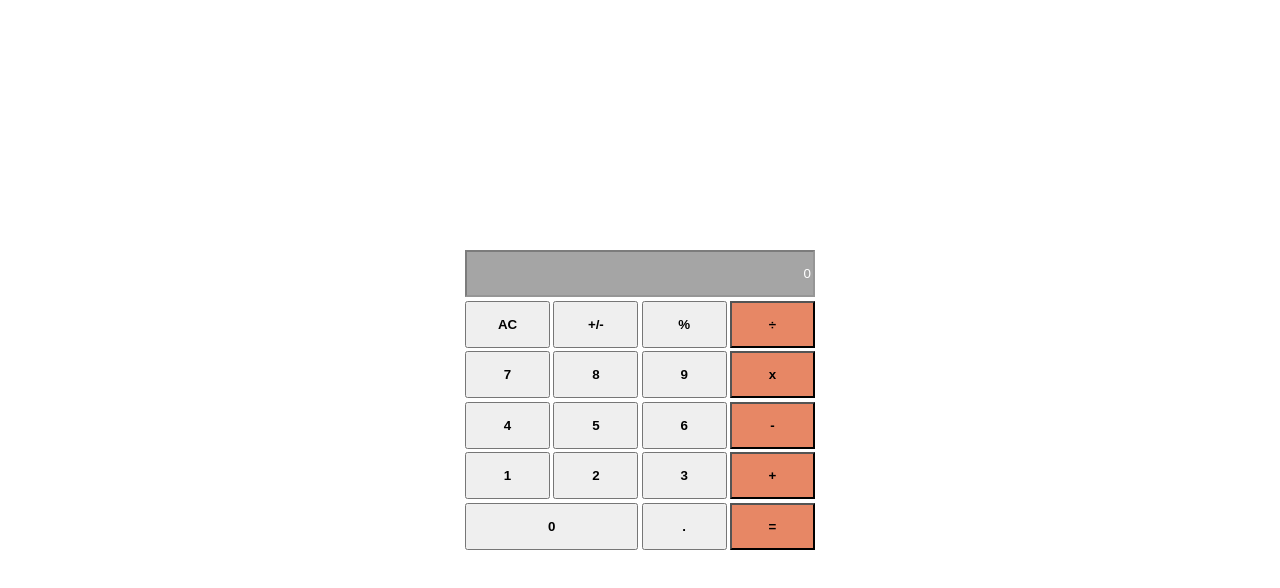
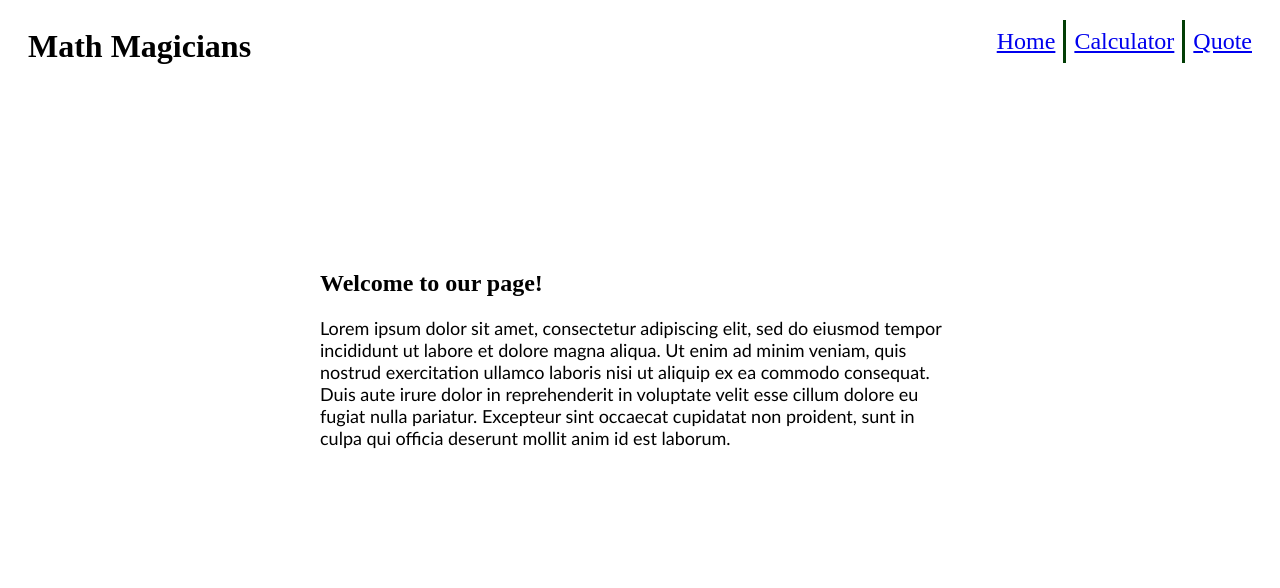
Before and after one commit to jaferIdrees/math-magicians-react, a React (Create React App) app: page / in a window 1280 px wide. Shown: the top 588 px of the page. Built offline with nearby package versions, Linux system fonts and the light colour scheme.

Commit message:
Add Home & Quote pages

```diff
--- a/package.json
+++ b/package.json
@@ -9,6 +9,7 @@
     "big.js": "^6.2.1",
     "react": "^18.2.0",
     "react-dom": "^18.2.0",
+    "react-router-dom": "^6.3.0",
     "react-scripts": "5.0.1",
     "web-vitals": "^2.1.4"
   },
--- a/src/App.css
+++ b/src/App.css
@@ -1,11 +1,17 @@
 
-.calculatorContainer {
+.calculatorContainer,
+.homePageContainer {
   position: absolute;
   top: 0;
   bottom: 0;
   left: 0;
   right: 0;
   margin: auto;
+  max-width: 50vw;
+  max-height: 300px;
+}
+
+.calculatorContainer {
   display: grid;
   gap: 0.2em;
   grid-template-columns: repeat(4, 1fr);
@@ -36,3 +42,19 @@
 .key[value='-'] {
   background-color: rgb(231, 135, 101);
 }
+
+.homePageText {
+  font-family: 'Trebuchet MS', 'Lucida Sans Unicode', 'Lucida Grande', 'Lucida Sans', Arial, sans-serif;
+  font-size: 18px;
+}
+
+.calculatorTile {
+  position: absolute;
+  top: 0;
+  bottom: 0;
+  left: -20vw;
+  right: 0;
+  margin: auto;
+  max-width: 50vw;
+  max-height: 300px;
+}
--- a/src/App.js
+++ b/src/App.js
@@ -1,11 +1,20 @@
 import React from 'react';
+import { Routes, Route } from 'react-router-dom';
 import './App.css';
+import Home from './components/Home';
 import Calculator from './components/Calculator';
+import Quote from './components/Quote';
 
 // eslint-disable-next-line react/prefer-stateless-function
 class App extends React.Component {
   render() {
-    return (<Calculator />);
+    return (
+      <Routes>
+        <Route path="/" element={<Home />} />
+        <Route path="calculator" element={<Calculator />} />
+        <Route path="/quote" element={<Quote />} />
+      </Routes>
+    );
   }
 }
 
--- a/src/components/Calculator.js
+++ b/src/components/Calculator.js
@@ -26,10 +26,13 @@ function Calculator() {
   const keys = keysElements(clickHandler);
   const { next, total } = calculatorData;
   return (
-    <div className="calculatorContainer">
-      <input type="text" className="result" value={next || total || 0} disabled />
-      {keys}
-    </div>
+    <>
+      <h2 className="calculatorTile">Let&apos;s do some math!</h2>
+      <div className="calculatorContainer">
+        <input type="text" className="result" value={next || total || 0} disabled />
+        {keys}
+      </div>
+    </>
   );
 }
 
--- /dev/null
+++ b/src/components/Home.js
@@ -0,0 +1,20 @@
+import React from 'react';
+
+function Home() {
+  return (
+    <div className="homePageContainer">
+      <h2 className="homePageTitle">Welcome to our page!</h2>
+      <p className="homePageText">
+        Lorem ipsum dolor sit amet, consectetur adipiscing elit,
+        sed do eiusmod tempor incididunt ut labore et dolore magna aliqua.
+        Ut enim ad minim veniam, quis nostrud exercitation ullamco laboris
+        nisi ut aliquip ex ea commodo consequat. Duis aute irure dolor in
+        reprehenderit in voluptate velit esse cillum dolore eu fugiat nulla
+        pariatur. Excepteur sint occaecat cupidatat non proident, sunt in
+        culpa qui officia deserunt mollit anim id est laborum.
+      </p>
+    </div>
+  );
+}
+
+export default Home;
--- /dev/null
+++ b/src/components/Navbar.css
@@ -0,0 +1,26 @@
+.navBar {
+  position: relative;
+  margin: 20px;
+  float: right;
+  display: flex;
+  flex-direction: row;
+  list-style: none;
+}
+
+.navBar li {
+  margin : 0;
+  padding: 0.5rem;
+  font-size: 1.5rem;
+}
+
+.navBar li:nth-child(1),
+.navBar li:nth-child(2) {
+  border-right: 3px solid rgb(2, 61, 5);
+}
+
+.mainTitle {
+  position: relative;
+  margin: 20px;
+  float: left;
+  padding: 0.5rem;
+}
--- /dev/null
+++ b/src/components/Navbar.js
@@ -0,0 +1,39 @@
+import { Link } from 'react-router-dom';
+import './Navbar.css';
+
+const links = [
+  {
+    id: 1,
+    path: '/',
+    text: 'Home',
+  },
+  {
+    id: 2,
+    path: '/calculator',
+    text: 'Calculator',
+  },
+  {
+    id: 3,
+    path: '/quote',
+    text: 'Quote',
+  },
+];
+
+function Navbar() {
+  return (
+    <div className="navbarContainer">
+      <nav>
+        <ul className="navBar">
+          {links.map((link) => (
+            <li key={link.id}>
+              <Link to={link.path}>{link.text}</Link>
+            </li>
+          ))}
+        </ul>
+      </nav>
+      <h1 className="mainTitle">Math Magicians</h1>
+    </div>
+  );
+}
+
+export default Navbar;
--- /dev/null
+++ b/src/components/Quote.js
@@ -0,0 +1,14 @@
+import React from 'react';
+
+function Quote() {
+  return (
+    <div className="homePageContainer">
+      <p className="homePageText">
+        Mathematics is not about numbers, equations, computations,
+        or algorithms: it is about understanding. (William Paul Thurston)
+      </p>
+    </div>
+  );
+}
+
+export default Quote;
--- a/src/index.js
+++ b/src/index.js
@@ -1,7 +1,16 @@
 import React from 'react';
 import ReactDOM from 'react-dom/client';
+import { BrowserRouter } from 'react-router-dom';
 import './index.css';
 import App from './App';
+import Navbar from './components/Navbar';
 
 const root = ReactDOM.createRoot(document.getElementById('root'));
-root.render(<App />);
+root.render(
+  <React.StrictMode>
+    <BrowserRouter>
+      <Navbar />
+      <App />
+    </BrowserRouter>
+  </React.StrictMode>,
+);
```
Also changed, not shown: 1 other file (tests, documents, lock files or other folders).
